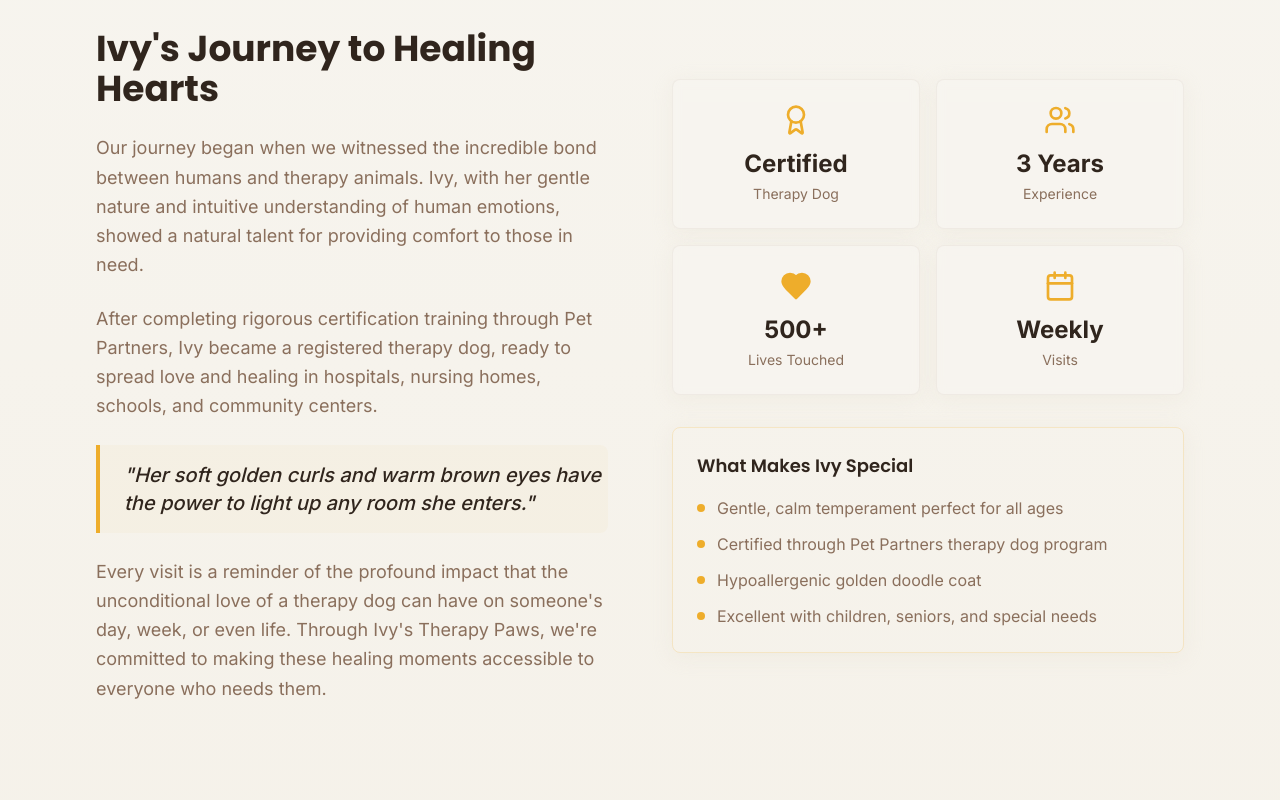
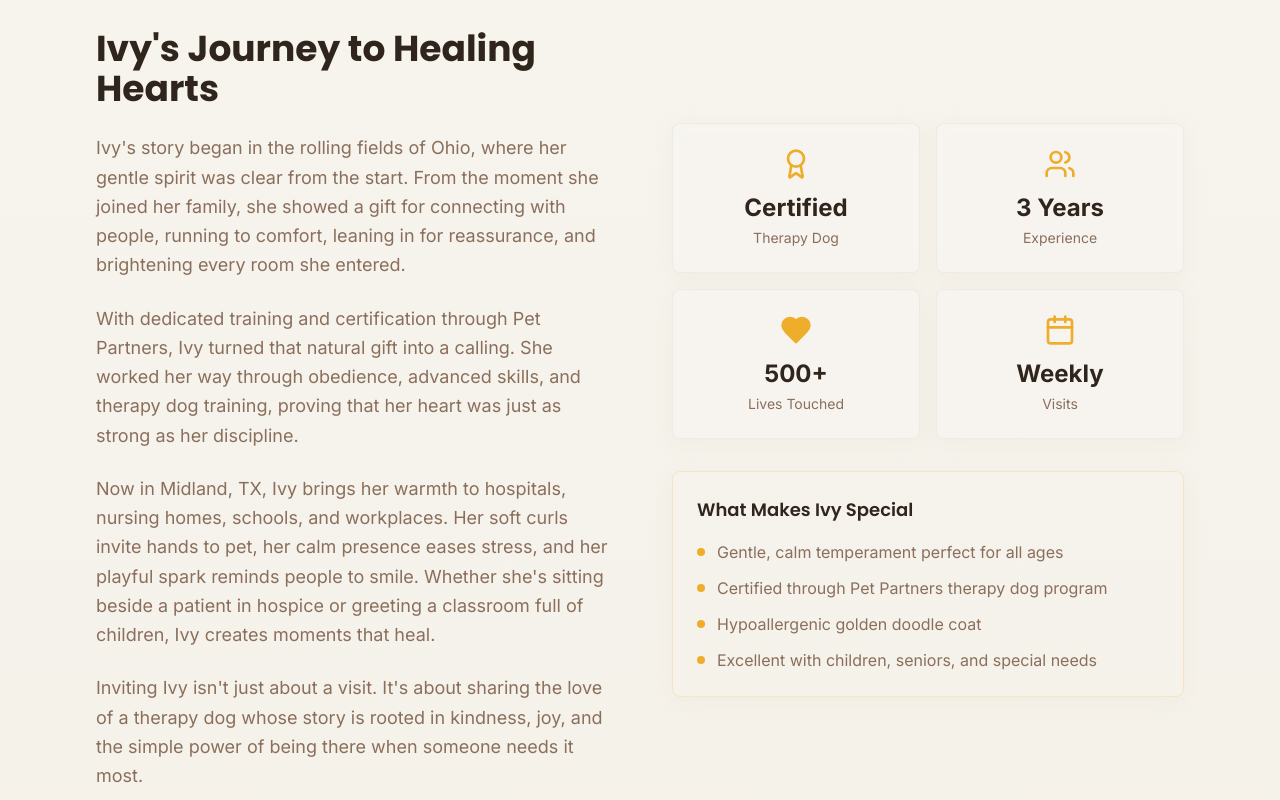
Before and after one commit to Sugar-Kane/ivy-pawsitive-vibes, a React (Vite) app: page /about in a window 1280 px wide. Shown: the part 880-1680 px from the top of the page. Built offline with nearby package versions, Linux system fonts and the light colour scheme.

Commit message:
Update About section content
Updated the About section with new text detailing Ivy's story, training, and impact.
-edited src/components/About.tsx

```diff
--- a/src/components/About.tsx
+++ b/src/components/About.tsx
@@ -57,27 +57,24 @@ const About = () => {
                 </h2>
                 <div className="space-y-6 text-lg text-muted-foreground leading-relaxed">
                   <p>
-                    Our journey began when we witnessed the incredible bond between humans and therapy animals.
-                    Ivy, with her gentle nature and intuitive understanding of human emotions, showed a natural
-                    talent for providing comfort to those in need.
+                    Ivy's story began in the rolling fields of Ohio, where her gentle spirit was clear from the start.
+                    From the moment she joined her family, she showed a gift for connecting with people, running to
+                    comfort, leaning in for reassurance, and brightening every room she entered.
                   </p>
                   <p>
-                    After completing rigorous certification training through Pet Partners, Ivy became a registered
-                    therapy dog, ready to spread love and healing in hospitals, nursing homes, schools, and
-                    community centers.
+                    With dedicated training and certification through Pet Partners, Ivy turned that natural gift into
+                    a calling. She worked her way through obedience, advanced skills, and therapy dog training, proving
+                    that her heart was just as strong as her discipline.
                   </p>
-
-                  {/* Pull Quote */}
-                  <blockquote className="border-l-4 border-primary pl-6 py-4 bg-accent/10 rounded-r-lg my-8">
-                    <p className="text-xl italic text-foreground font-medium">
-                      "Her soft golden curls and warm brown eyes have the power to light up any room she enters."
-                    </p>
-                  </blockquote>
-
                   <p>
-                    Every visit is a reminder of the profound impact that the unconditional love of a therapy
-                    dog can have on someone's day, week, or even life. Through Ivy's Therapy Paws, we're
-                    committed to making these healing moments accessible to everyone who needs them.
+                    Now in Midland, TX, Ivy brings her warmth to hospitals, nursing homes, schools, and workplaces.
+                    Her soft curls invite hands to pet, her calm presence eases stress, and her playful spark reminds
+                    people to smile. Whether she's sitting beside a patient in hospice or greeting a classroom full of
+                    children, Ivy creates moments that heal.
+                  </p>
+                  <p>
+                    Inviting Ivy isn't just about a visit. It's about sharing the love of a therapy dog whose story is
+                    rooted in kindness, joy, and the simple power of being there when someone needs it most.
                   </p>
                 </div>
               </div>
```
